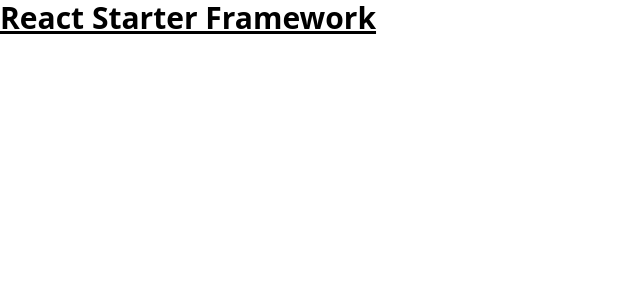
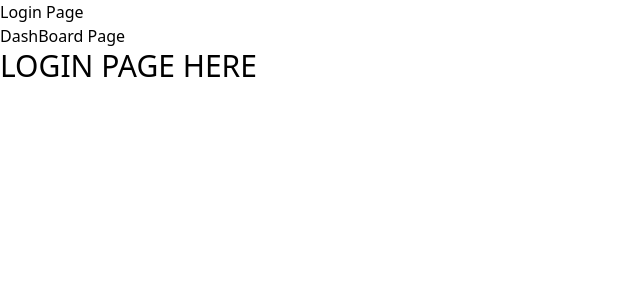
Before and after one commit to JohnPetere/sams-Cake-Stands-React, a React (Create React App) app: page / in a window 1280 px wide. Shown: the top 300 px of the page, without its empty margins (0-640 px from the left). Built offline with nearby package versions, Linux system fonts and the light colour scheme.

Commit message:
Routing completed, working on design now

```diff
--- a/package.json
+++ b/package.json
@@ -9,7 +9,9 @@
     "react": "^17.0.2",
     "react-dom": "^17.0.2",
     "react-scripts": "5.0.0",
+    "react-router-dom": "^6.2.1",
     "web-vitals": "^2.1.4"
+
   },
   "scripts": {
     "start": "react-scripts start",
--- a/src/App.js
+++ b/src/App.js
@@ -1,12 +1,21 @@
 // import Button from './components/button/Button'
+import {Route, Routes} from 'react-router-dom'
+// import {LoginPage, DashBoardPage, PageNotFound} from './pages'
+import LoginPage from './pages/loginpage/LoginPage';
+import DashBoard from './pages/dashboard/DashBoard';
+import PageNotFound from './pages/404/PageNotFound';
+// import './styles/global-styles.css'
 function App() {
 
   return (
-        <header>
-          <h1 className="text-3xl font-bold underline">React Starter Framework</h1>
+      <>
+       <Routes>
+          <Route index element={<LoginPage/>}/>
+          <Route path="dashboard" element={<DashBoard/>}/>
+          <Route path="*" element={<PageNotFound/>}/>
 
-
-        </header>
+        </Routes>
+      </>
   );
 }
 
--- a/src/css/global.css
+++ /dev/null
@@ -1,3 +0,0 @@
-@tailwind base;
-@tailwind components;
-@tailwind utilities;
--- a/src/index.js
+++ b/src/index.js
@@ -1,13 +1,16 @@
 import React from 'react';
 import ReactDOM from 'react-dom';
+import { BrowserRouter } from 'react-router-dom';
 import App from './App';
-import './css/global.css'
+import './styles/global-styles.css'
 
 
 
 ReactDOM.render(
   <React.StrictMode>
+    <BrowserRouter>
     <App />
+    </BrowserRouter>
   </React.StrictMode>,
   document.getElementById('root')
 );
--- /dev/null
+++ b/src/pages/404/PageNotFound.js
@@ -0,0 +1,34 @@
+import React from 'react'
+import {Link} from 'react-router-dom'
+// import './styles/global-styles.css'
+
+
+export default function PageNotFound() {
+  return (
+    <>
+      <nav>
+        <ul>
+          <li>
+            <Link to="/">Login Page</Link>
+          </li>
+          <li>
+            <Link to="/dashboard">DashBoard Page</Link>
+          </li>
+        </ul>
+    </nav>
+    <header>
+        <h1>
+            Page Not FOund
+        </h1>
+    </header>
+  </>
+  )
+}
+/**
+ * TODO:
+ *  - create TOP BAR
+ *  - create DASHBOARD SIDE BAR
+ *  - CREATE LOGIN PAGE
+ *  - CREATE WORKING NAVIATION
+ *
+ */
--- /dev/null
+++ b/src/pages/dashboard/DashBoard.js
@@ -0,0 +1,21 @@
+import React from 'react'
+// import './styles/global-styles.css'
+ import { Link } from 'react-router-dom'
+export default function DashBoard() {
+  return (
+      <>
+    <nav>
+        <ul>
+        <li>
+            <Link to="/">Login Page</Link>
+        </li>
+        <li>
+            <Link to="/dashboard">DashBoard Page</Link>
+        </li>
+        </ul>
+    </nav>
+
+
+  </>
+  )
+}
--- /dev/null
+++ b/src/pages/loginpage/LoginPage.js
@@ -0,0 +1,24 @@
+import React from 'react'
+// import './styles/global-styles.css'
+ import { Link } from 'react-router-dom'
+export default function LoginPage() {
+  return (
+    <>
+    <nav>
+       <ul>
+         <li>
+           <Link to="/">Login Page</Link>
+         </li>
+         <li>
+           <Link to="/dashboard">DashBoard Page</Link>
+         </li>
+       </ul>
+     </nav>
+   <header>
+       <h1 className='h1-test'>
+           LOGIN PAGE HERE
+       </h1>
+   </header>
+   </>
+  )
+}
--- /dev/null
+++ b/src/styles/global-styles.css
@@ -0,0 +1,10 @@
+@tailwind base;
+@tailwind components;
+@tailwind utilities;
+
+@layer components{
+    .h1-test{
+        @apply
+        text-3xl
+    }
+}
```
Also changed, not shown: 1 other file (tests, documents, lock files or other folders).
